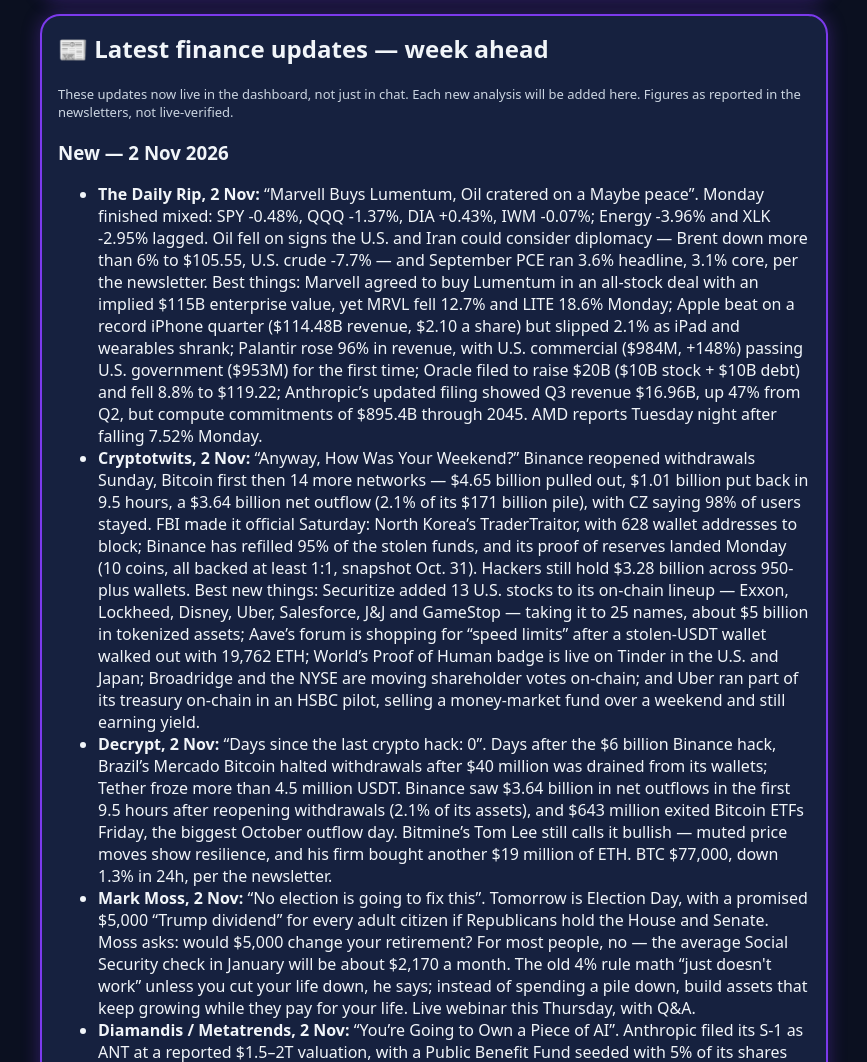
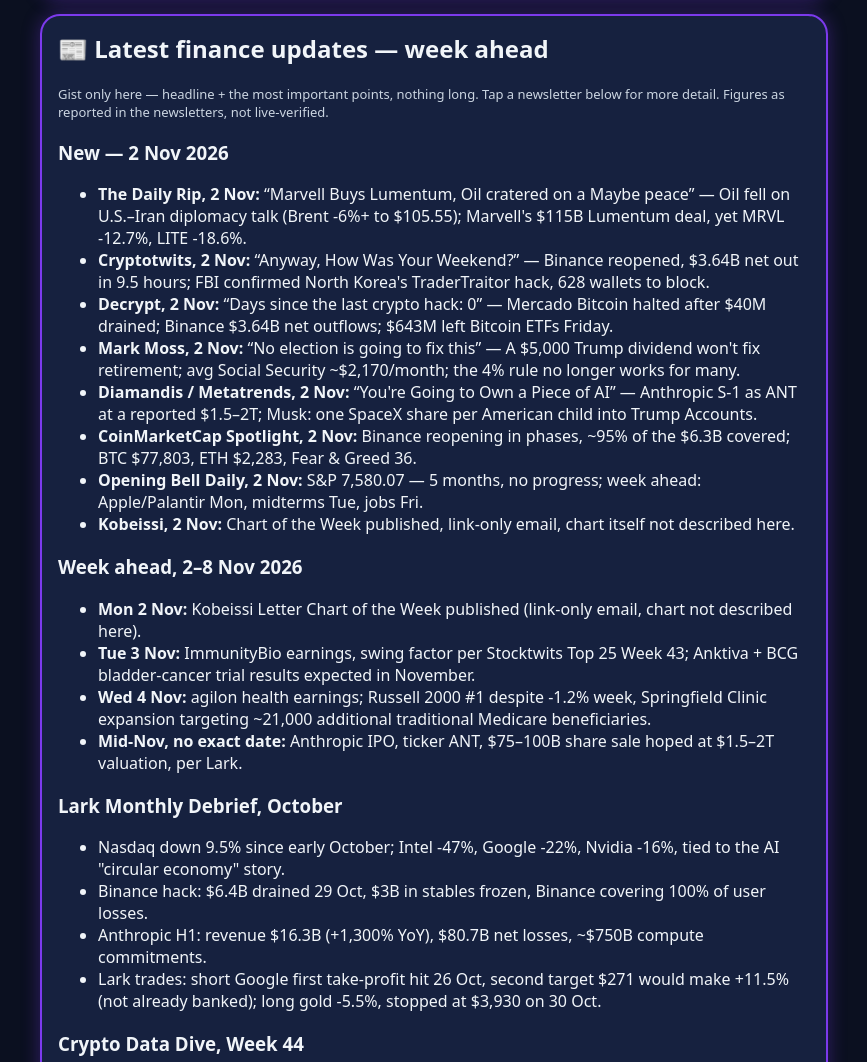
Before and after one commit to thecryptonightt-hub/Bull-Dash, a plain HTML site: page index.html in a window 1280 px wide. Shown: the part 3531-4593 px from the top of the page, without its empty margins (206-1073 px from the left). Drawn offline with Linux system fonts and the light colour scheme.

Commit message:
Shorten Latest updates to gist only

```diff
--- a/index.html
+++ b/index.html
@@ -212,16 +212,16 @@ document.getElementById('refreshScores').onclick=doRefresh;
 </script>
 <div class="card" id="latest-updates">
 <h2>📰 Latest finance updates — week ahead</h2>
-<p class="small">These updates now live in the dashboard, not just in chat. Each new analysis will be added here. Figures as reported in the newsletters, not live-verified.</p>
+<p class="small">Gist only here — headline + the most important points, nothing long. Tap a newsletter below for more detail. Figures as reported in the newsletters, not live-verified.</p>
 <h3>New — 2 Nov 2026</h3>
 <ul>
-<li><b>The Daily Rip, 2 Nov:</b> “Marvell Buys Lumentum, Oil cratered on a Maybe peace”. Monday finished mixed: SPY -0.48%, QQQ -1.37%, DIA +0.43%, IWM -0.07%; Energy -3.96% and XLK -2.95% lagged. Oil fell on signs the U.S. and Iran could consider diplomacy — Brent down more than 6% to $105.55, U.S. crude -7.7% — and September PCE ran 3.6% headline, 3.1% core, per the newsletter. Best things: Marvell agreed to buy Lumentum in an all-stock deal with an implied $115B enterprise value, yet MRVL fell 12.7% and LITE 18.6% Monday; Apple beat on a record iPhone quarter ($114.48B revenue, $2.10 a share) but slipped 2.1% as iPad and wearables shrank; Palantir rose 96% in revenue, with U.S. commercial ($984M, +148%) passing U.S. government ($953M) for the first time; Oracle filed to raise $20B ($10B stock + $10B debt) and fell 8.8% to $119.22; Anthropic’s updated filing showed Q3 revenue $16.96B, up 47% from Q2, but compute commitments of $895.4B through 2045. AMD reports Tuesday night after falling 7.52% Monday.</li>
-<li><b>Cryptotwits, 2 Nov:</b> “Anyway, How Was Your Weekend?” Binance reopened withdrawals Sunday, Bitcoin first then 14 more networks — $4.65 billion pulled out, $1.01 billion put back in 9.5 hours, a $3.64 billion net outflow (2.1% of its $171 billion pile), with CZ saying 98% of users stayed. FBI made it official Saturday: North Korea’s TraderTraitor, with 628 wallet addresses to block; Binance has refilled 95% of the stolen funds, and its proof of reserves landed Monday (10 coins, all backed at least 1:1, snapshot Oct. 31). Hackers still hold $3.28 billion across 950-plus wallets. Best new things: Securitize added 13 U.S. stocks to its on-chain lineup — Exxon, Lockheed, Disney, Uber, Salesforce, J&amp;J and GameStop — taking it to 25 names, about $5 billion in tokenized assets; Aave’s forum is shopping for “speed limits” after a stolen-USDT wallet walked out with 19,762 ETH; World’s Proof of Human badge is live on Tinder in the U.S. and Japan; Broadridge and the NYSE are moving shareholder votes on-chain; and Uber ran part of its treasury on-chain in an HSBC pilot, selling a money-market fund over a weekend and still earning yield.</li>
-<li><b>Decrypt, 2 Nov:</b> “Days since the last crypto hack: 0”. Days after the $6 billion Binance hack, Brazil’s Mercado Bitcoin halted withdrawals after $40 million was drained from its wallets; Tether froze more than 4.5 million USDT. Binance saw $3.64 billion in net outflows in the first 9.5 hours after reopening withdrawals (2.1% of its assets), and $643 million exited Bitcoin ETFs Friday, the biggest October outflow day. Bitmine’s Tom Lee still calls it bullish — muted price moves show resilience, and his firm bought another $19 million of ETH. BTC $77,000, down 1.3% in 24h, per the newsletter.</li>
-<li><b>Mark Moss, 2 Nov:</b> “No election is going to fix this”. Tomorrow is Election Day, with a promised $5,000 “Trump dividend” for every adult citizen if Republicans hold the House and Senate. Moss asks: would $5,000 change your retirement? For most people, no — the average Social Security check in January will be about $2,170 a month. The old 4% rule math “just doesn't work” unless you cut your life down, he says; instead of spending a pile down, build assets that keep growing while they pay for your life. Live webinar this Thursday, with Q&amp;A.</li>
-<li><b>Diamandis / Metatrends, 2 Nov:</b> “You’re Going to Own a Piece of AI”. Anthropic filed its S-1 as ANT at a reported $1.5–2T valuation, with a Public Benefit Fund seeded with 5% of its shares (plus 2% more per 50% gain), roughly 20% of the company pointed at the public good. Musk will give one SpaceX share to every American child next year into Trump Accounts — about $10.5B at $146.03 a share for ~72M kids. Together $85.5B, about two days of US pay ($15.7T wages in 2025, ~$43B a day). Thesis: a paycheck gets spent, shares compound; Sanders’ AI Sovereign Wealth Fund Act (S. 4825) would take a 50% stake in major AI firms for an estimated $7T fund paying over $1,000 per American a year.</li>
-<li><b>CoinMarketCap Spotlight, 2 Nov:</b> Binance reopening withdrawals in phases after the 29 Oct hack, about 95% of the $6.3B lost now covered, BTC / ETH / USDT / SOL / XRP reopen first. BTC $77,803 (-0.11%), ETH $2,283 (+0.7%), global cap $2.61T, Fear &amp; Greed 36 Fear. Saylor and Strive both teased new BTC buys, neither confirmed yet.</li>
-<li><b>Opening Bell Daily, 2 Nov:</b> S&amp;P 500 closed Fri at 7,580.07, one penny above its 29 May close — 5 months, no progress. Equal-weight S&amp;P +4.5% over the same period, +5.8 points in Oct, widest since Apr 2009. Week ahead: Apple + Palantir earnings Mon, midterms Tue, Oct jobs Fri. Fed: Musalem said another hike soon, traders pricing about 76% Dec hike per CME FedWatch.</li>
+<li><b>The Daily Rip, 2 Nov:</b> “Marvell Buys Lumentum, Oil cratered on a Maybe peace” — Oil fell on U.S.–Iran diplomacy talk (Brent -6%+ to $105.55); Marvell's $115B Lumentum deal, yet MRVL -12.7%, LITE -18.6%.</li>
+<li><b>Cryptotwits, 2 Nov:</b> “Anyway, How Was Your Weekend?” — Binance reopened, $3.64B net out in 9.5 hours; FBI confirmed North Korea's TraderTraitor hack, 628 wallets to block.</li>
+<li><b>Decrypt, 2 Nov:</b> “Days since the last crypto hack: 0” — Mercado Bitcoin halted after $40M drained; Binance $3.64B net outflows; $643M left Bitcoin ETFs Friday.</li>
+<li><b>Mark Moss, 2 Nov:</b> “No election is going to fix this” — A $5,000 Trump dividend won't fix retirement; avg Social Security ~$2,170/month; the 4% rule no longer works for many.</li>
+<li><b>Diamandis / Metatrends, 2 Nov:</b> “You're Going to Own a Piece of AI” — Anthropic S-1 as ANT at a reported $1.5–2T; Musk: one SpaceX share per American child into Trump Accounts.</li>
+<li><b>CoinMarketCap Spotlight, 2 Nov:</b> Binance reopening in phases, ~95% of the $6.3B covered; BTC $77,803, ETH $2,283, Fear &amp; Greed 36.</li>
+<li><b>Opening Bell Daily, 2 Nov:</b> S&amp;P 7,580.07 — 5 months, no progress; week ahead: Apple/Palantir Mon, midterms Tue, jobs Fri.</li>
 <li><b>Kobeissi, 2 Nov:</b> Chart of the Week published, link-only email, chart itself not described here.</li>
 </ul>
 <h3>Week ahead, 2–8 Nov 2026</h3>
```
